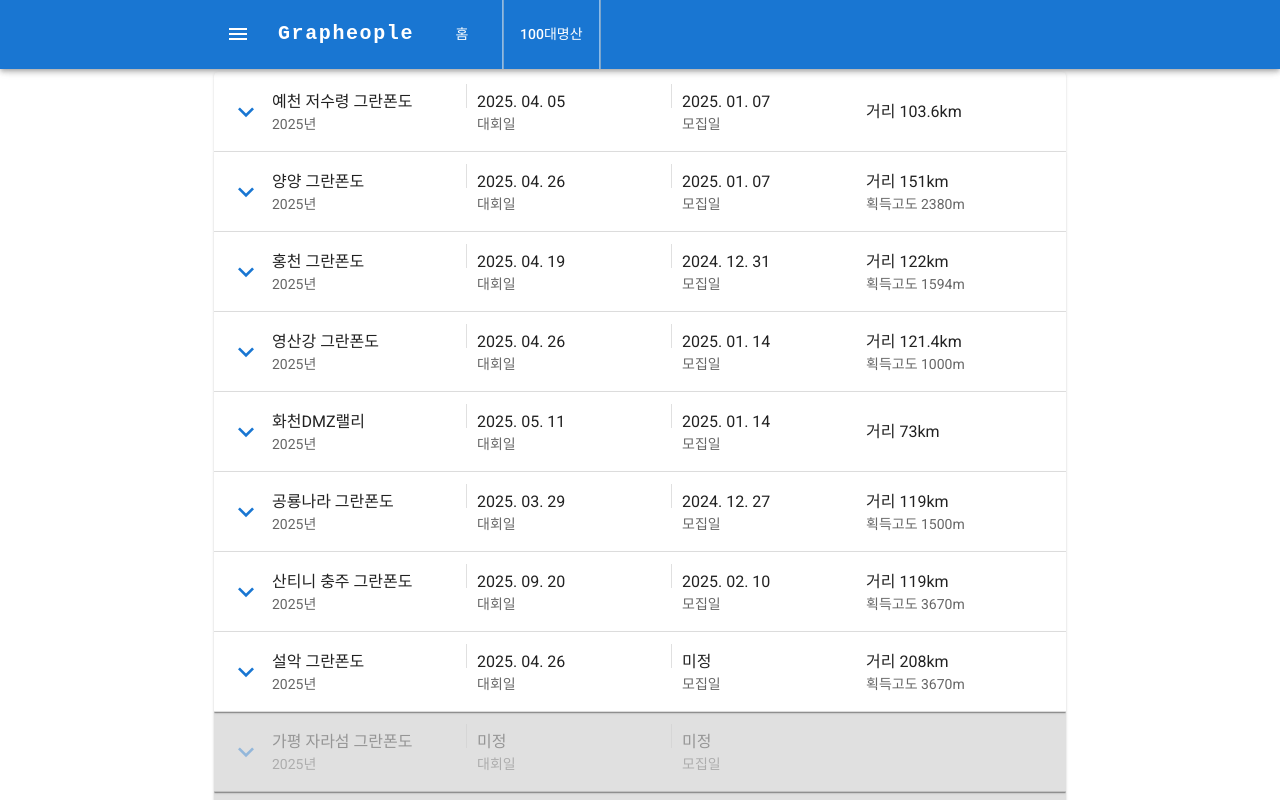
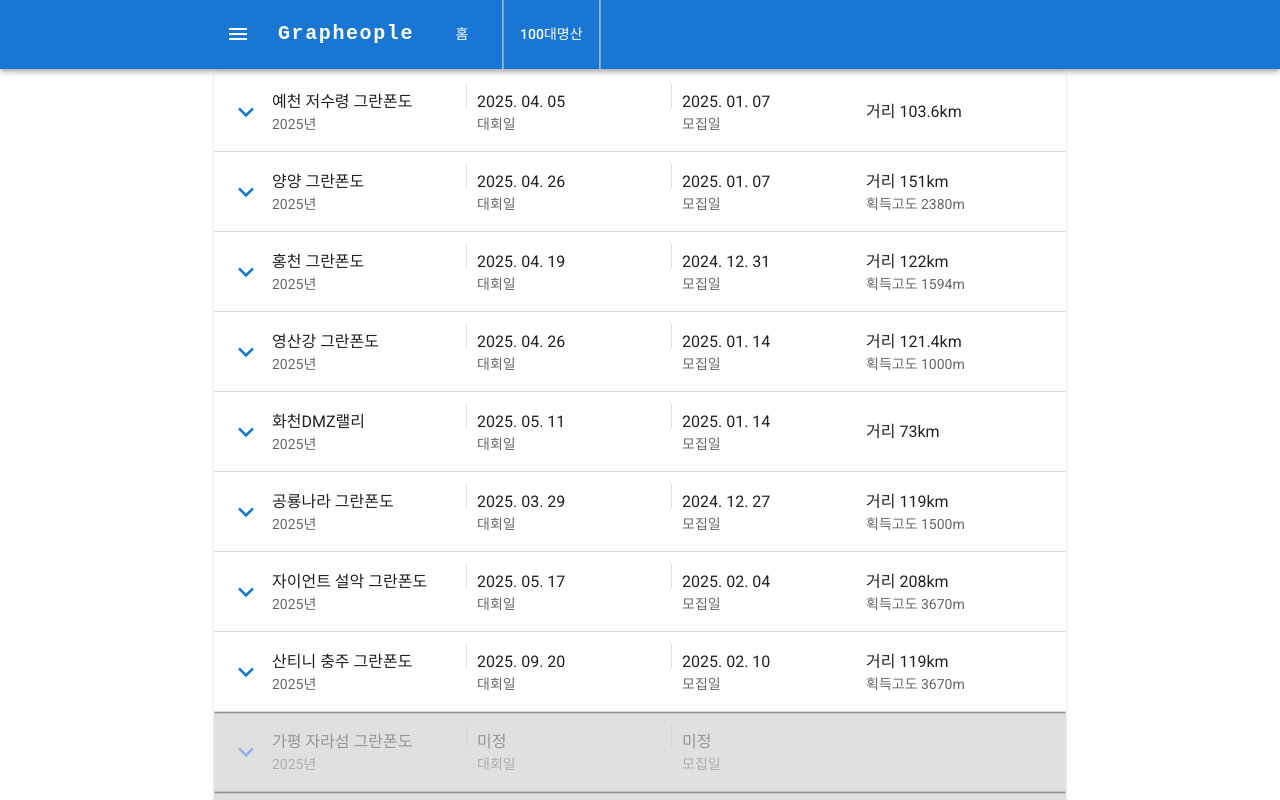
Before and after one commit to grapheople/inmyroom, a Next.js app: page /competition in a window 1280 px wide. Shown: the top 800 px of the page. Built offline with nearby package versions, Linux system fonts and the light colour scheme; what @mui/material-nextjs would draw is missing.

Commit message:
설악그란폰도 접수일 추가

```diff
--- a/data/granfondo.ts
+++ b/data/granfondo.ts
@@ -90,11 +90,11 @@ export const competitionData: CompetitionItem[] = [
     {
         "id": 6,
         "year": "2025",
-        "name": "설악 그란폰도",
+        "name": "자이언트 설악 그란폰도",
         "host": "인제군",
         "location": "상남생활체육공원",
-        "eventStartDate": new Date("2025-04-26T08:00:00"),
-        "regStartDate": null,
+        "eventStartDate": new Date("2025-05-17T07:00:00"),
+        "regStartDate": new Date("2025-02-04T10:00:00"),
         "regEndDate": null,
         "link": "http://granfondo.kr/info1",
         "fee": 70000,
```
